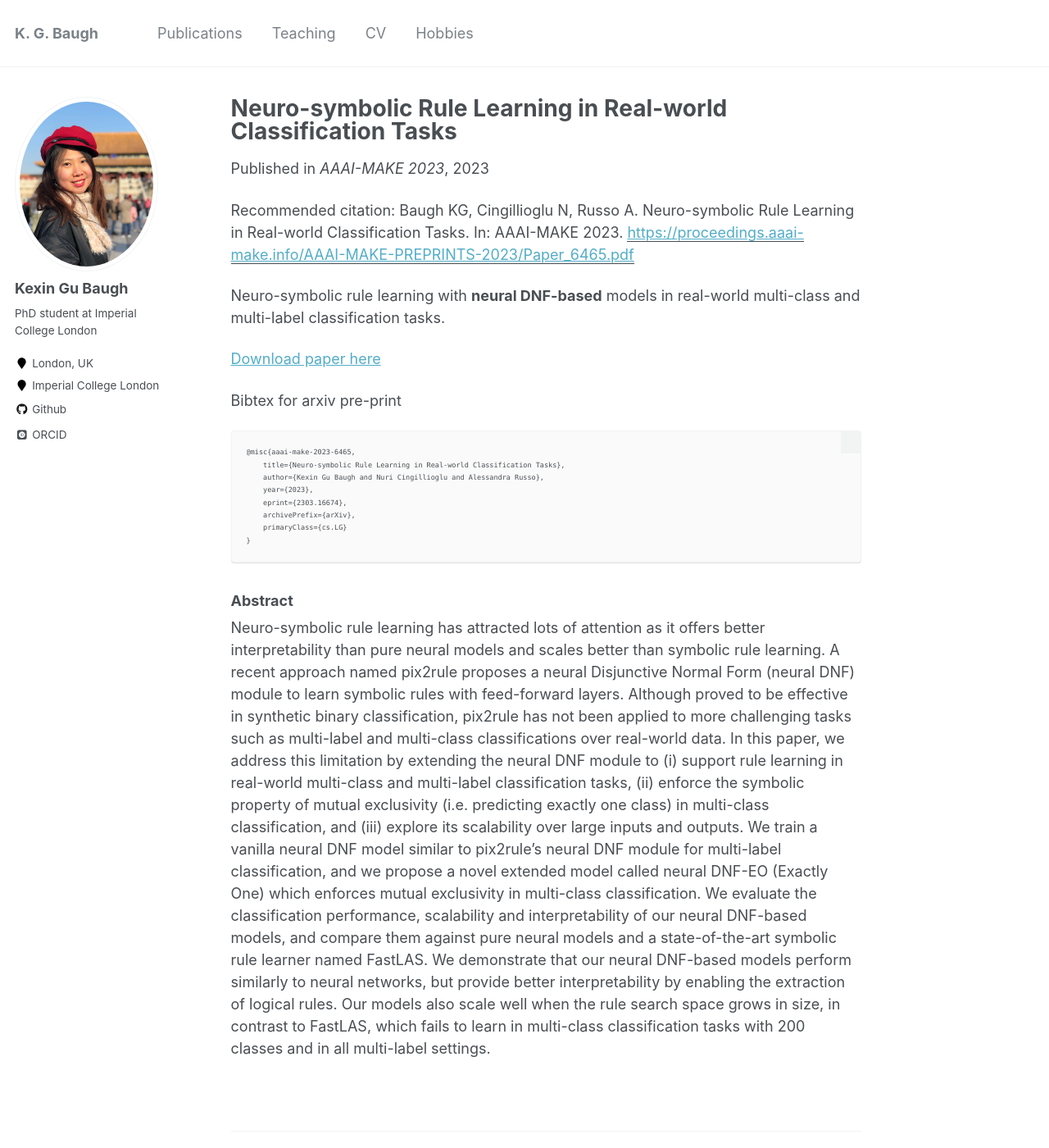
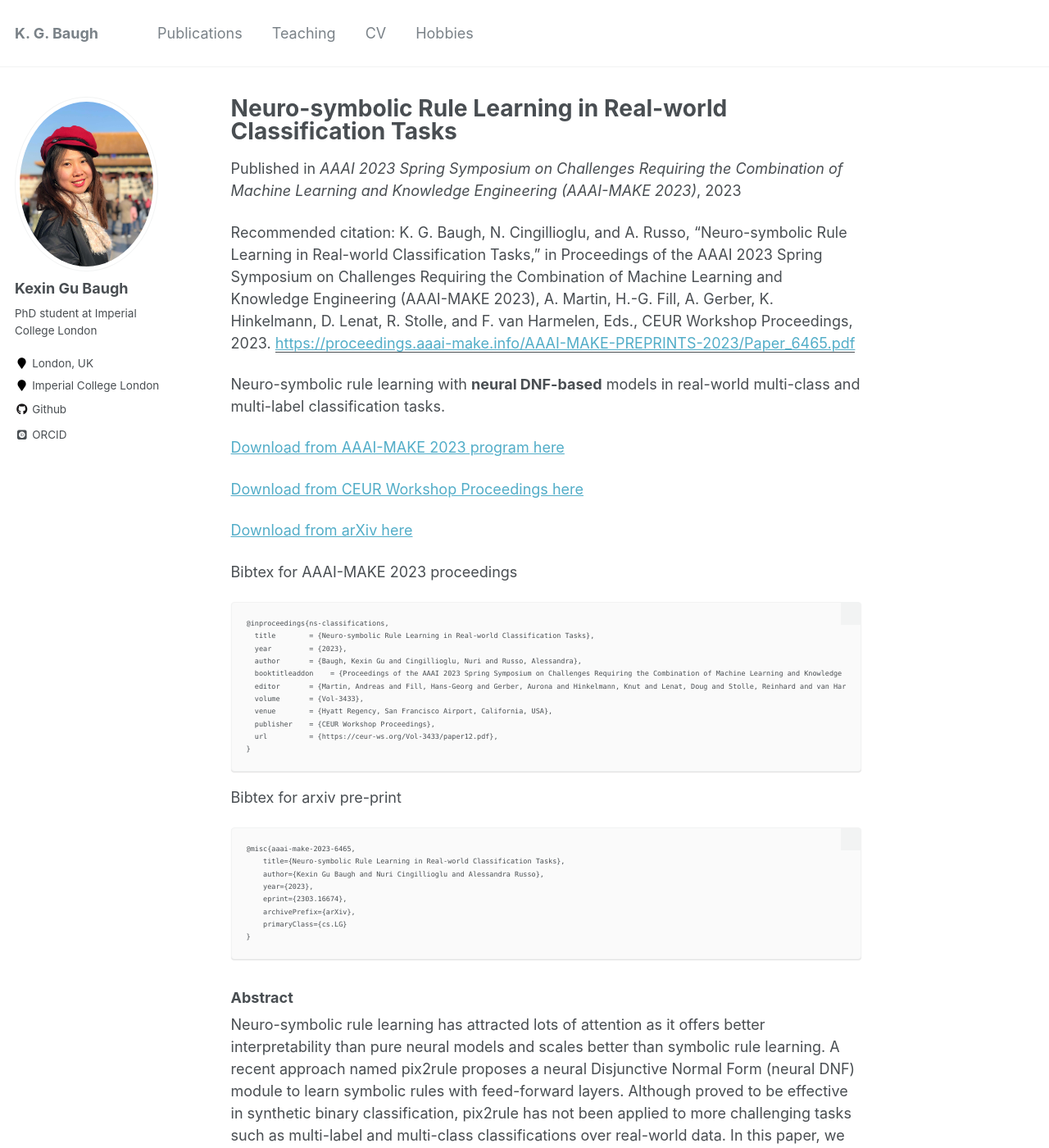
Before and after one commit to kittykg/kittykg.github.io, a Jekyll site: the page built from _publications/2023-3-27-aaai-make-ns-rule-learning-classification.md, in a window 1280 px wide and 1400 px high. Shown: the whole window at 82% size. Built offline with Jekyll 4.4.1, drawn with Linux system fonts in a browser that asks for light colours; some web fonts are replaced.

Commit message:
Update AAAI-MAKE 2023 paper's citation

````diff
--- a/_publications/2023-3-27-aaai-make-ns-rule-learning-classification.md
+++ b/_publications/2023-3-27-aaai-make-ns-rule-learning-classification.md
@@ -5,15 +5,36 @@ permalink: /publication/neuro-symbolic-rule-learning-in-real-world-classificatio
 excerpt: 'Neuro-symbolic rule learning with **neural DNF-based** models in
 real-world multi-class and multi-label classification tasks.'
 date: 2023-03-27
-venue: 'AAAI-MAKE 2023'
+venue: ' AAAI 2023 Spring Symposium on Challenges Requiring the Combination of Machine Learning and Knowledge Engineering (AAAI-MAKE 2023)'
 paperurl: 'https://proceedings.aaai-make.info/AAAI-MAKE-PREPRINTS-2023/Paper_6465.pdf'
-citation: 'Baugh KG, Cingillioglu N, Russo A. Neuro-symbolic Rule Learning in Real-world Classification Tasks. In: AAAI-MAKE 2023.'
+citation: 'K. G. Baugh, N. Cingillioglu, and A. Russo, “Neuro-symbolic Rule Learning in Real-world Classification Tasks,” in Proceedings of the AAAI 2023 Spring Symposium on Challenges Requiring the Combination of Machine Learning and Knowledge Engineering (AAAI-MAKE 2023), A. Martin, H.-G. Fill, A. Gerber, K. Hinkelmann, D. Lenat, R. Stolle, and F. van Harmelen, Eds., CEUR Workshop Proceedings, 2023.'
 ---
 
 Neuro-symbolic rule learning with **neural DNF-based** models in real-world
 multi-class and multi-label classification tasks.
 
-[Download paper here]('https://proceedings.aaai-make.info/AAAI-MAKE-PREPRINTS-2023/Paper_6465.pdf')
+[Download from AAAI-MAKE 2023 program here]('https://proceedings.aaai-make.info/AAAI-MAKE-PREPRINTS-2023/Paper_6465.pdf')
+
+[Download from CEUR Workshop Proceedings here](https://ceur-ws.org/Vol-3433/paper12.pdf)
+
+[Download from arXiv here](https://arxiv.org/abs/2303.16674)
+
+
+Bibtex for AAAI-MAKE 2023 proceedings
+
+```
+@inproceedings{ns-classifications,
+  title        = {Neuro-symbolic Rule Learning in Real-world Classification Tasks},
+  year         = {2023},
+  author       = {Baugh, Kexin Gu and Cingillioglu, Nuri and Russo, Alessandra},
+  booktitleaddon    = {Proceedings of the AAAI 2023 Spring Symposium on Challenges Requiring the Combination of Machine Learning and Knowledge Engineering (AAAI-MAKE 2023)},
+  editor       = {Martin, Andreas and Fill, Hans-Georg and Gerber, Aurona and Hinkelmann, Knut and Lenat, Doug and Stolle, Reinhard and van Harmelen, Frank},
+  volume       = {Vol-3433},
+  venue        = {Hyatt Regency, San Francisco Airport, California, USA},
+  publisher    = {CEUR Workshop Proceedings},
+  url          = {https://ceur-ws.org/Vol-3433/paper12.pdf},
+}
+```
 
 Bibtex for arxiv pre-print
 
````
Also changed, not shown: README.md (+3 -3 lines).
